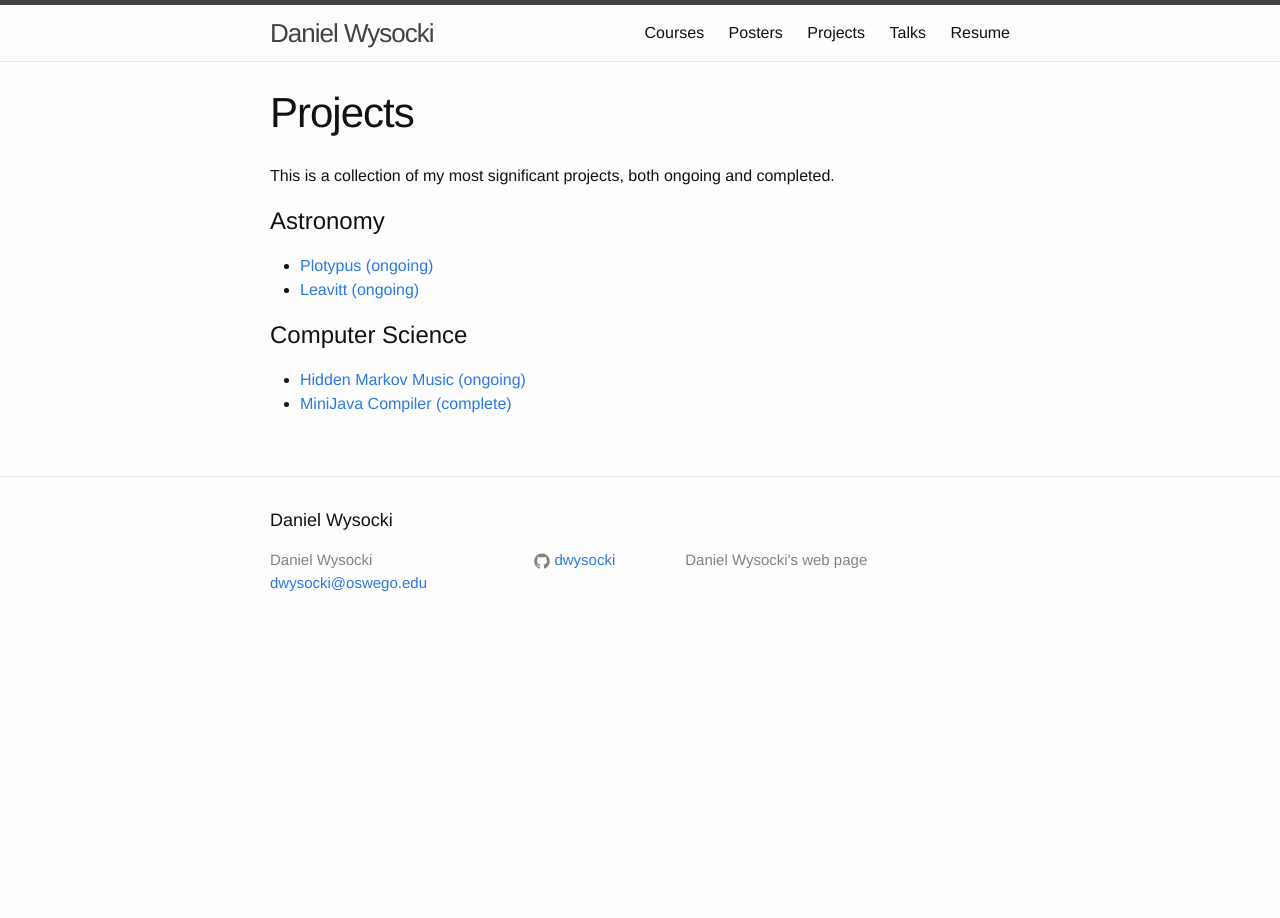
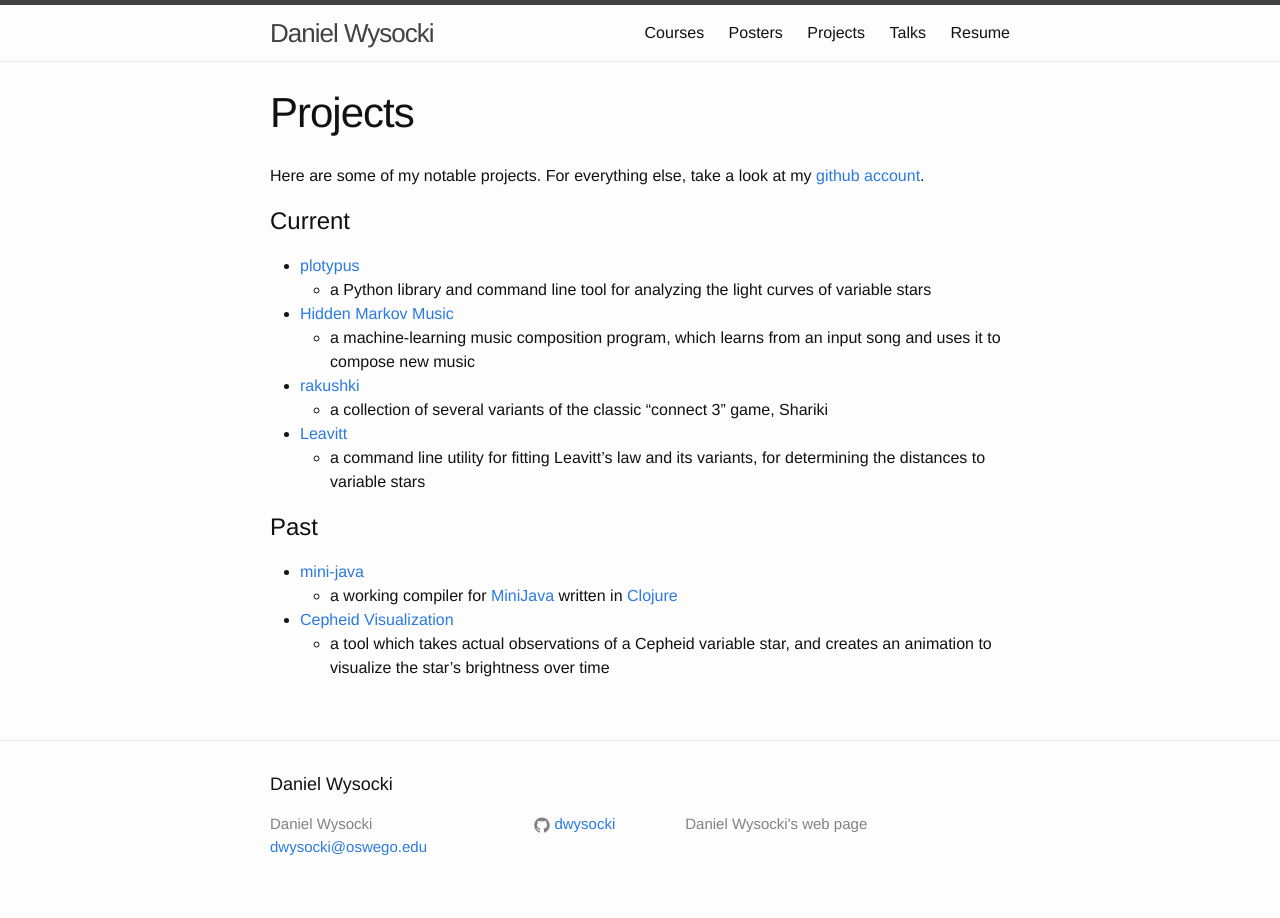
Before and after one commit to dwysocki/dwysocki.github.io, a Jekyll site: the page built from projects.md, in a window 1280 px wide. Built offline with Jekyll 4.4.1, drawn with Linux system fonts in a browser that asks for light colours.

Commit message:
Updating projects page

```diff
--- a/projects.md
+++ b/projects.md
@@ -4,19 +4,34 @@ title: "Projects"
 permalink: /projects/
 ---
 
-This is a collection of my most significant projects, both ongoing and
-completed.
+Here are some of my notable projects. For everything else, take a look at my
+[github account](https://github.com/dwysocki/).
 
-# Astronomy
+# Current
 
-- [Plotypus (ongoing)](
-    https://astroswego.github.io/plotypus/)
-- [Leavitt (ongoing)](
-    https://github.com/astroswego/leavitt)
+- [plotypus](https://astroswego.github.io/plotypus/)
+    - a Python library and command line tool for analyzing the light curves of
+      variable stars
 
-# Computer Science
+- [Hidden Markov Music](https://github.com/dwysocki/hidden-markov-music)
+    - a machine-learning music composition program, which learns from an input
+      song and uses it to compose new music
 
-- [Hidden Markov Music (ongoing)](
-    https://github.com/dwysocki/hidden-markov-music)
-- [MiniJava Compiler (complete)](
-    https://github.com/dwysocki/mini-java)
+- [rakushki](https://ironkladd.github.io/rakushki/index.html)
+    - a collection of several variants of the classic "connect 3" game, Shariki
+
+- [Leavitt](https://github.com/astroswego/leavitt)
+    - a command line utility for fitting Leavitt's law and its variants, for
+      determining the distances to variable stars
+
+
+# Past
+
+- [mini-java](https://github.com/dwysocki/mini-java)
+    - a working compiler for
+      [MiniJava](http://www.cambridge.org/us/features/052182060X/) written in
+      [Clojure](http://clojure.org/)
+
+- [Cepheid Visualization](https://github.com/astroswego/cepheid-visualization)
+    - a tool which takes actual observations of a Cepheid variable star, and
+      creates an animation to visualize the star's brightness over time
```
